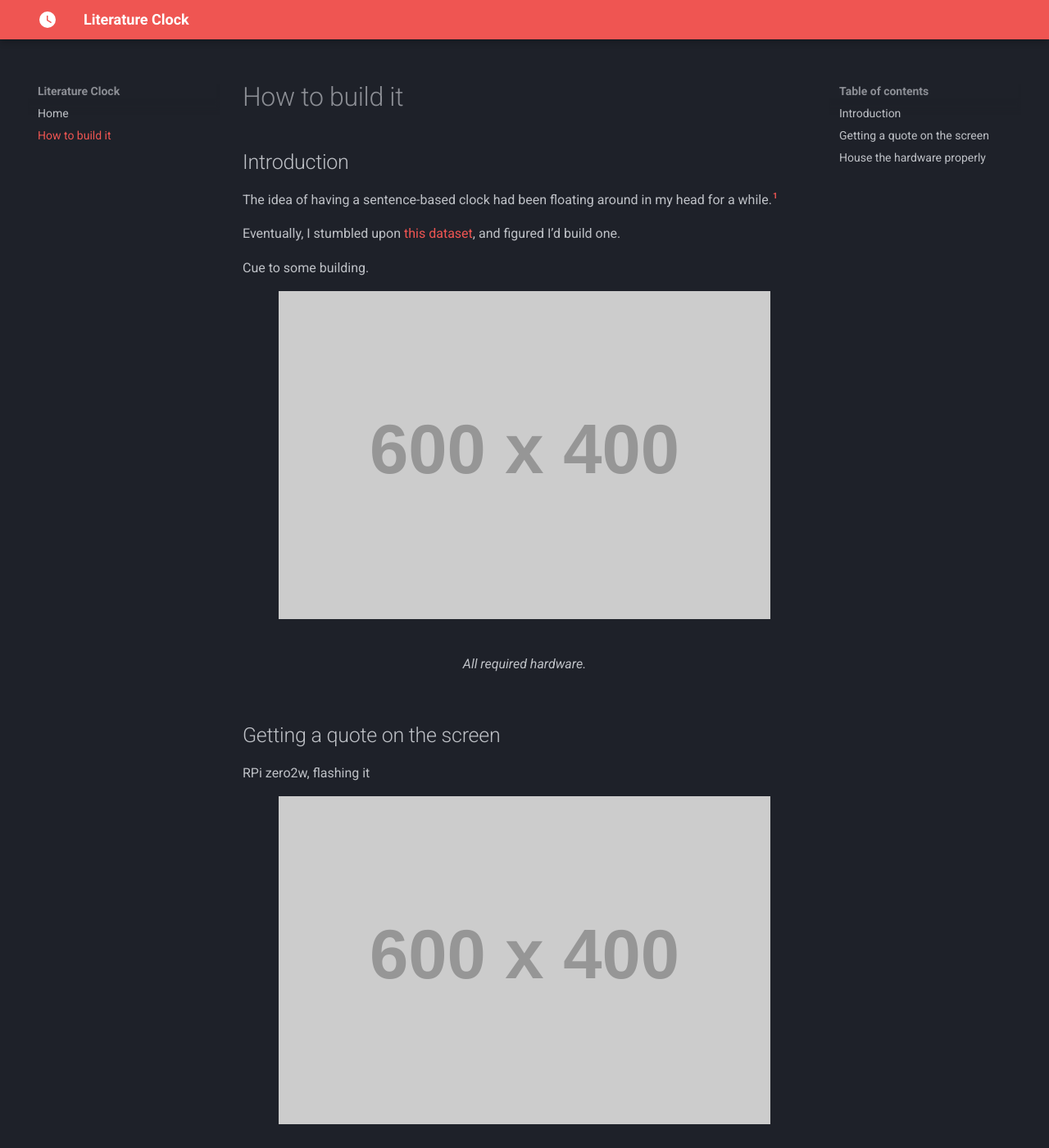
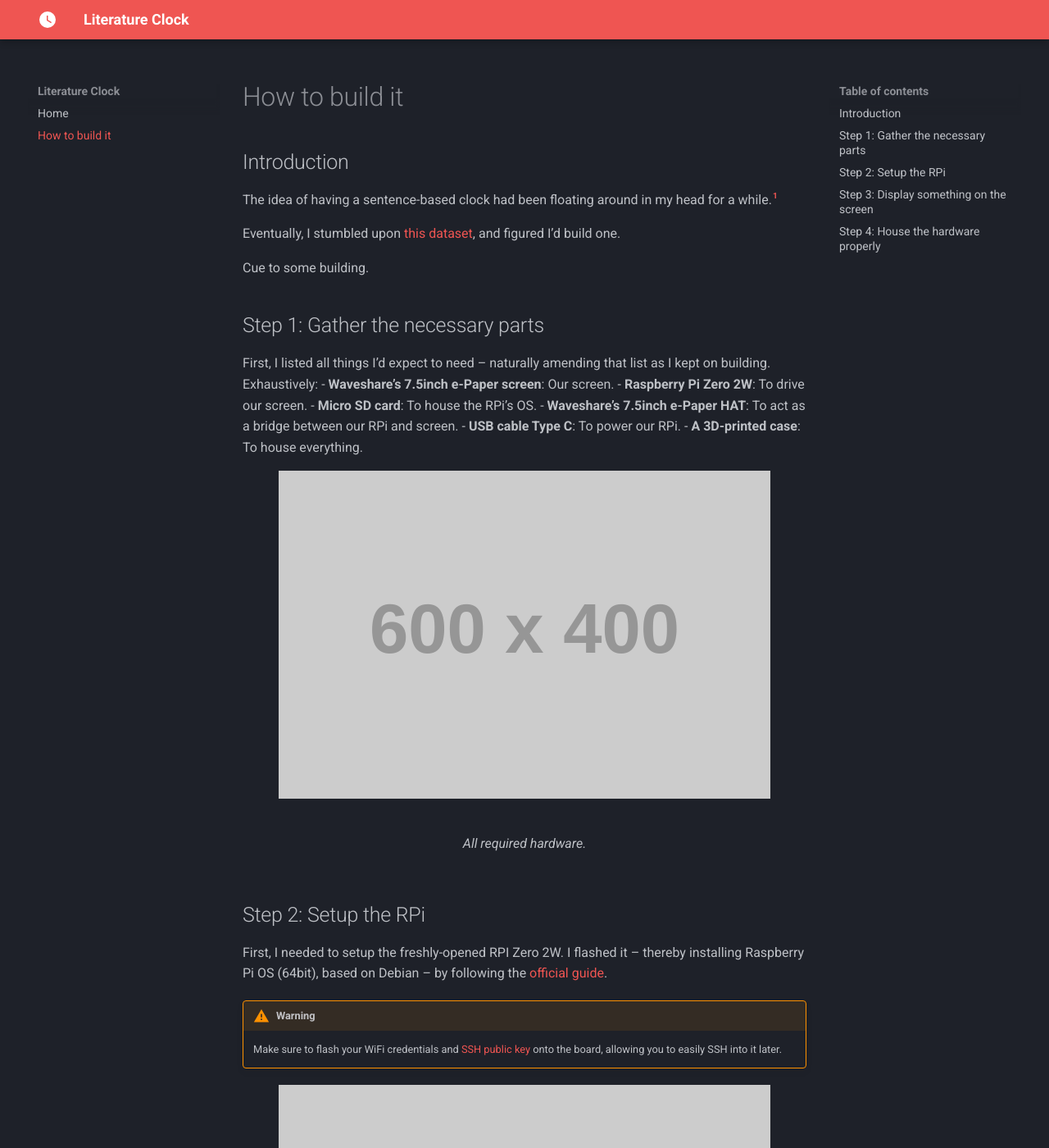
Before and after one commit to arthurgassner/time-teller-website, an MkDocs documentation site: the page built from docs/how_to_build_it.md, in a window 1280 px wide and 1400 px high. Shown: the whole window at 82% size. Built offline with MkDocs 1.6.1 and Material for MkDocs 9.7.7, drawn with Linux system fonts in a browser that asks for light colours; some of the changed text lies outside the part shown.

Commit message:
Improve text

```diff
--- a/docs/how_to_build_it.md
+++ b/docs/how_to_build_it.md
@@ -10,28 +10,57 @@ Eventually, I stumbled upon [this dataset](https://github.com/JohannesNE/literat
 
 Cue to some building.
 
+## Step 1: Gather the necessary parts
+
+First, I listed all things I'd expect to need -- naturally amending that list as I kept on building. Exhaustively:
+- **Waveshare's 7.5inch e-Paper screen**: Our screen.
+- **Raspberry Pi Zero 2W**: To drive our screen.
+- **Micro SD card**: To house the RPi's OS.
+- **Waveshare's 7.5inch e-Paper HAT**: To act as a bridge between our RPi and screen.
+- **USB cable Type C**: To power our RPi.
+- **A 3D-printed case**: To house everything.
+
 <figure markdown="span">
   ![Image title](https://placehold.co/600x400){ width="100%" }
   <figcaption>All required hardware.</figcaption>
 </figure>
 
-## Getting a quote on the screen
+## Step 2: Setup the RPi
 
-RPi zero2w, flashing it
+First, I needed to setup the freshly-opened RPI Zero 2W.
+I flashed it -- thereby installing Raspberry Pi OS (64bit), based on Debian -- by following the [official guide](https://www.raspberrypi.com/software/).
+
+!!! warning
+
+    Make sure to flash your WiFi credentials and [SSH public key](https://docs.github.com/en/authentication/connecting-to-github-with-ssh/generating-a-new-ssh-key-and-adding-it-to-the-ssh-agent) onto the board, allowing you to easily SSH into it later.
 
 <figure markdown="span">
   ![Image title](https://placehold.co/600x400){ width="100%" }
   <figcaption>Flashing the RaspberryPi Zero 2W.</figcaption>
 </figure>
 
-hooking it to the screen
-paper screens have partial refresh and full-refresh, explain it
+??? tip "Making the shell more pleasant"
+
+    Whenever I install some Debian-based OS, I start by installing [`oh-my-zsh`](https://ohmyz.sh/) -- along with [`fzf`](https://github.com/junegunn/fzf), [`zsh-syntax-highlighting`](https://github.com/zsh-users/zsh-syntax-highlighting) and [`zsh-autocomplete`](https://github.com/marlonrichert/zsh-autocomplete) -- making the entire shell-based interaction much more pleasant.
+
+Once flashed and booted, the newly-installed RPi will automatically connect to my WiFi.
+I can then figure out its local IP address with `sudo arp-scan --localnet`.
 
 <figure markdown="span">
   ![Image title](https://placehold.co/600x400){ width="100%" }
-  <figcaption>Raspberry Pi Zero 2W, connected to our e-Paper screen.</figcaption>
+  <figcaption>Attempting to SSH into each local addresses, till I find the RPi.</figcaption>
 </figure>
 
+## Step 3: Display something on the screen
+
+I can now turn off the screen, and the RPi to the HAT, and HAT to the screen.
+
+<figure markdown="span">
+  ![Image title](https://placehold.co/600x400){ width="100%" }
+  <figcaption>Raspberry Pi Zero 2W, connected to our HAT, and HAT to the e-Paper screen.</figcaption>
+</figure>
+
+paper screens have partial refresh and full-refresh, explain it
 Python script printing the quote on the screen, using cron.
 
 <figure markdown="span">
@@ -39,7 +68,7 @@ Python script printing the quote on the screen, using cron.
   <figcaption>The quote actualizing.</figcaption>
 </figure>
 
-## House the hardware properly
+## Step 4: House the hardware properly
 
 solvespace to build some housing
 
```
